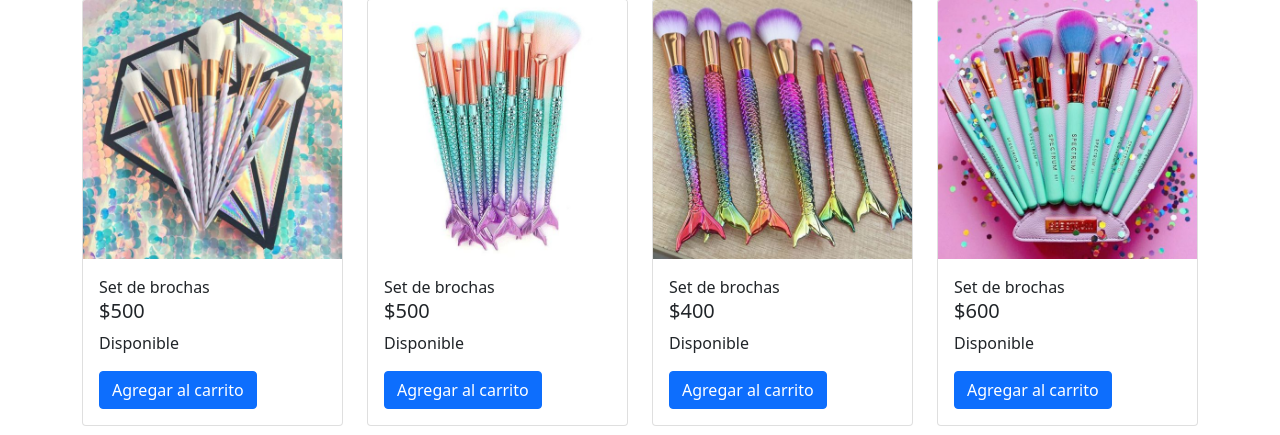
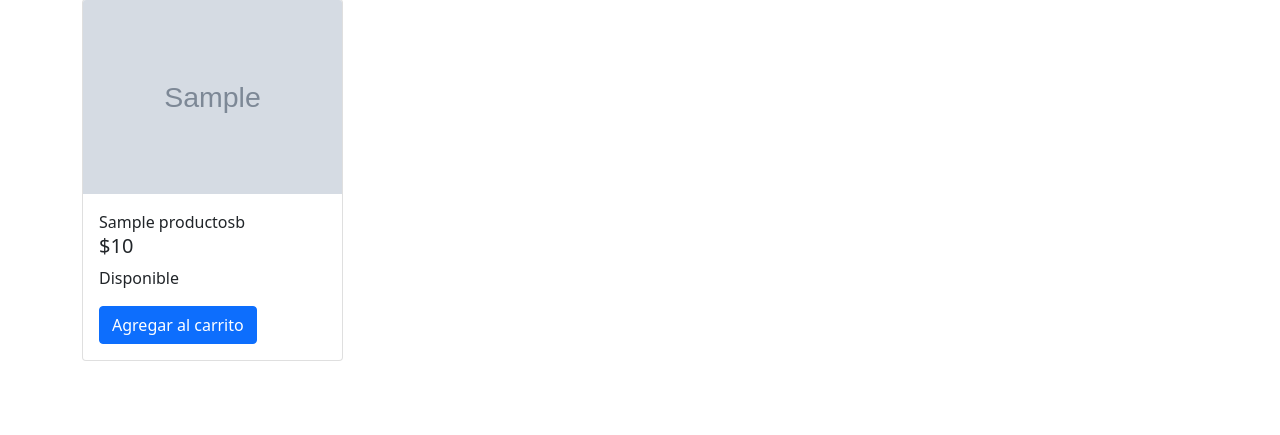
Before and after one commit to sola-11/tiendaonline, a PHP site: page /7.php in a window 1280 px wide. Shown: the part 718-1153 px from the top of the page. Run offline with PHP 8.4, Linux system fonts and the light colour scheme; data comes from the database, SQL or seed files in the repository; tables that the repository leaves empty hold one stand-in row (values such as "Sample post"); grey boxes marked "Sample" are stand-in pictures.

Commit message:
cosmetico2

```diff
--- a/7.php
+++ b/7.php
@@ -16,7 +16,7 @@ include 'templates/cabecera.php';
     <br/>
    	<div class="row">
      <?php
-      $sentencia=$pdo->prepare("SELECT * FROM `belleza`");
+      $sentencia=$pdo->prepare("SELECT * FROM `productosb`");
       $sentencia->execute();
       $listaProductos=$sentencia->fetchAll(PDO::FETCH_ASSOC);
       //print_r($listaProductos);
```
